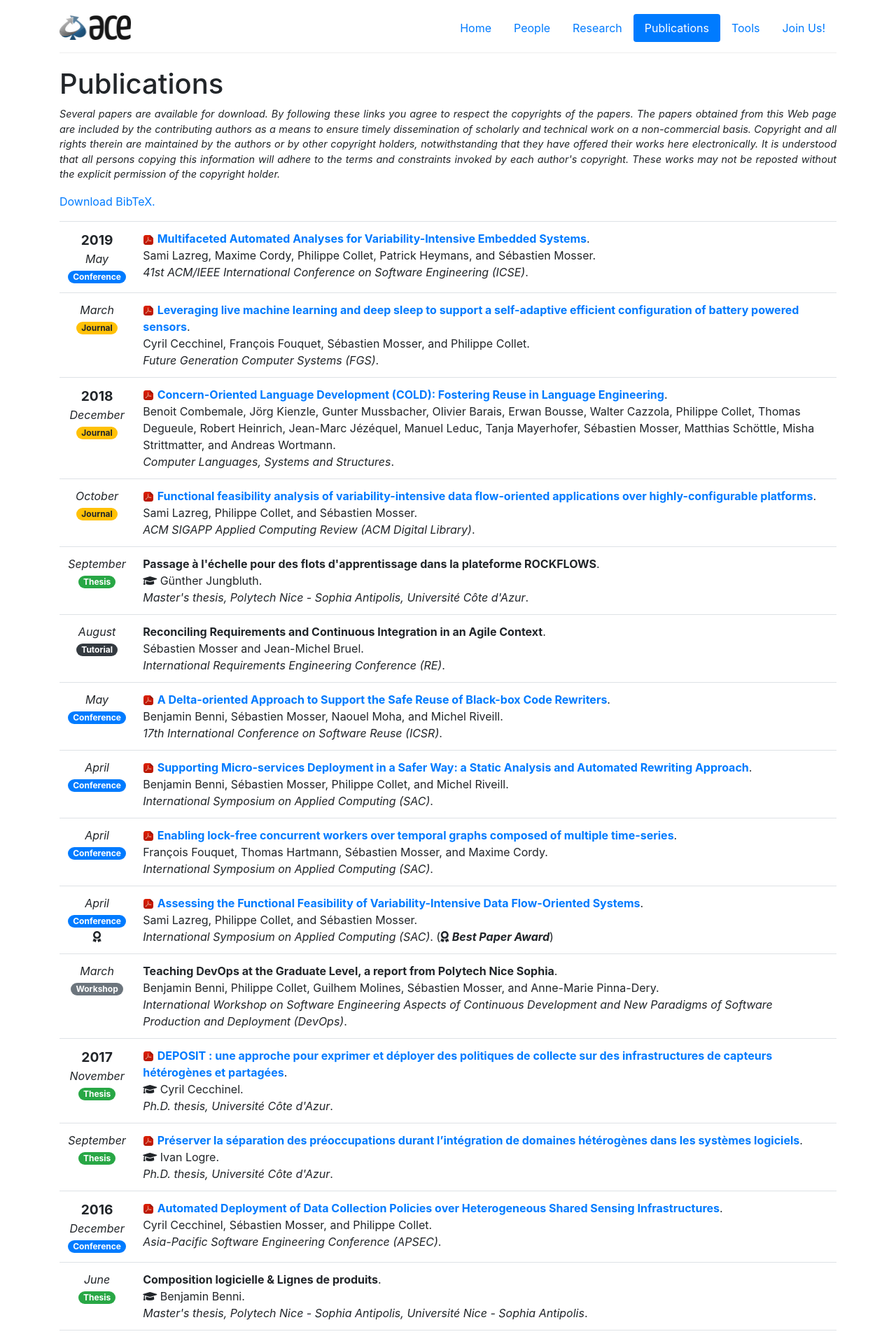
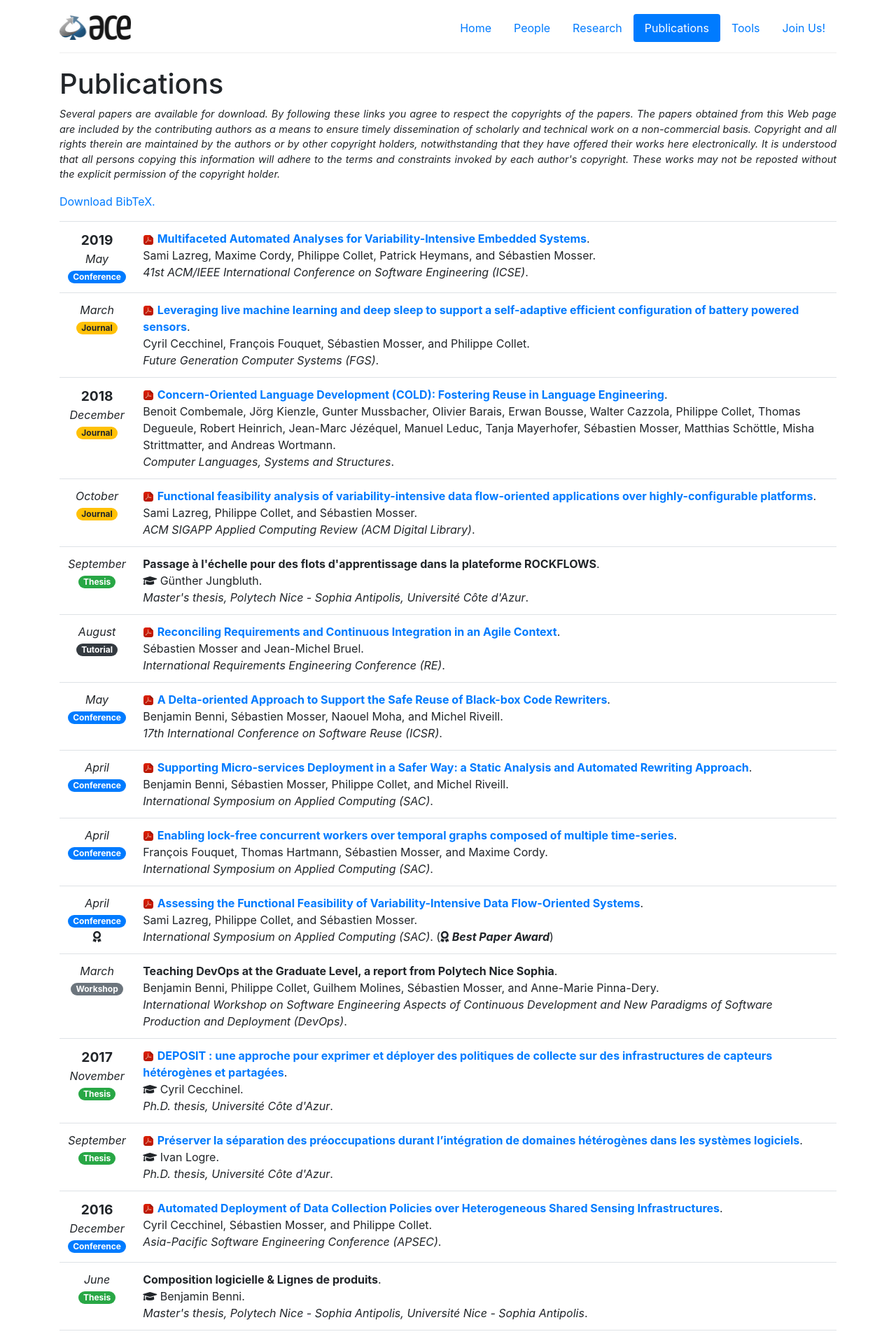
Before and after one commit to ace-design/ace-design.github.io, a Jekyll site: the page built from publications.html, in a window 1280 px wide. Shown: the top 1917 px of the page at 70% size. Built offline with Jekyll 4.4.1, drawn with Linux system fonts in a browser that asks for light colours; nearby versions of some CDN libraries.

```diff
--- a/_includes/pubs.html
+++ b/_includes/pubs.html
@@ -145,7 +145,9 @@
 		</td>
 		<td class="publication">
 			<span class="pubtitle">
-				<strong>Reconciling Requirements and Continuous Integration in an Agile Context</strong>.
+				<img src="img/pdf-icon.png" width="16"
+					height="16" alt="PDF" />
+				<a target="_blank" href="https://hal.archives-ouvertes.fr/hal-01947831v1?lang=en"><strong>Reconciling Requirements and Continuous Integration in an Agile Context</strong></a>.
 			</span><br />
 			<span class="authors">
 
--- a/bib/pubs.bib
+++ b/bib/pubs.bib
@@ -147,6 +147,7 @@
   YEAR = {2018},
   MONTH = Aug,
   type="T",
+  url={https://hal.archives-ouvertes.fr/hal-01947831v1?lang=en}
 }
 
 
```
